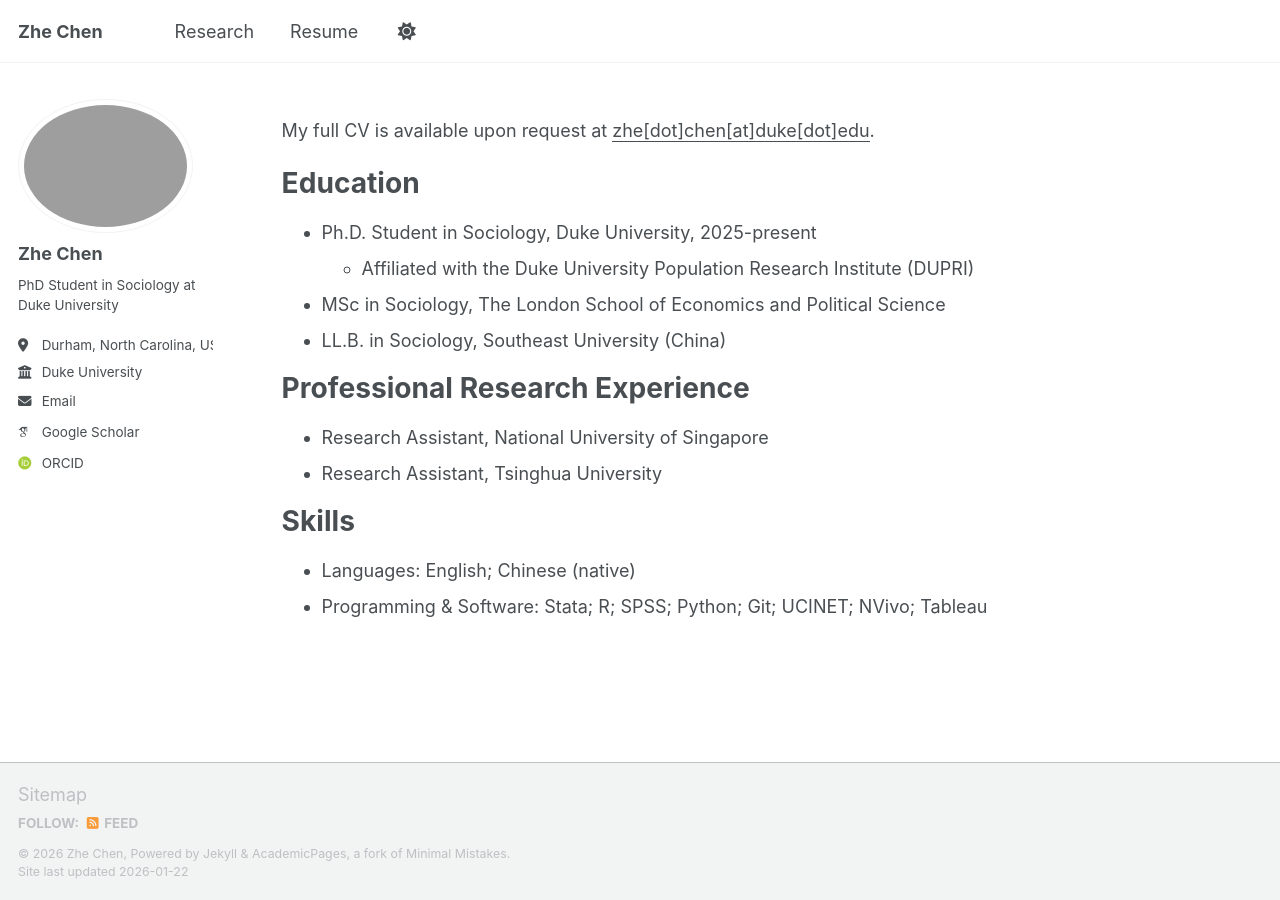
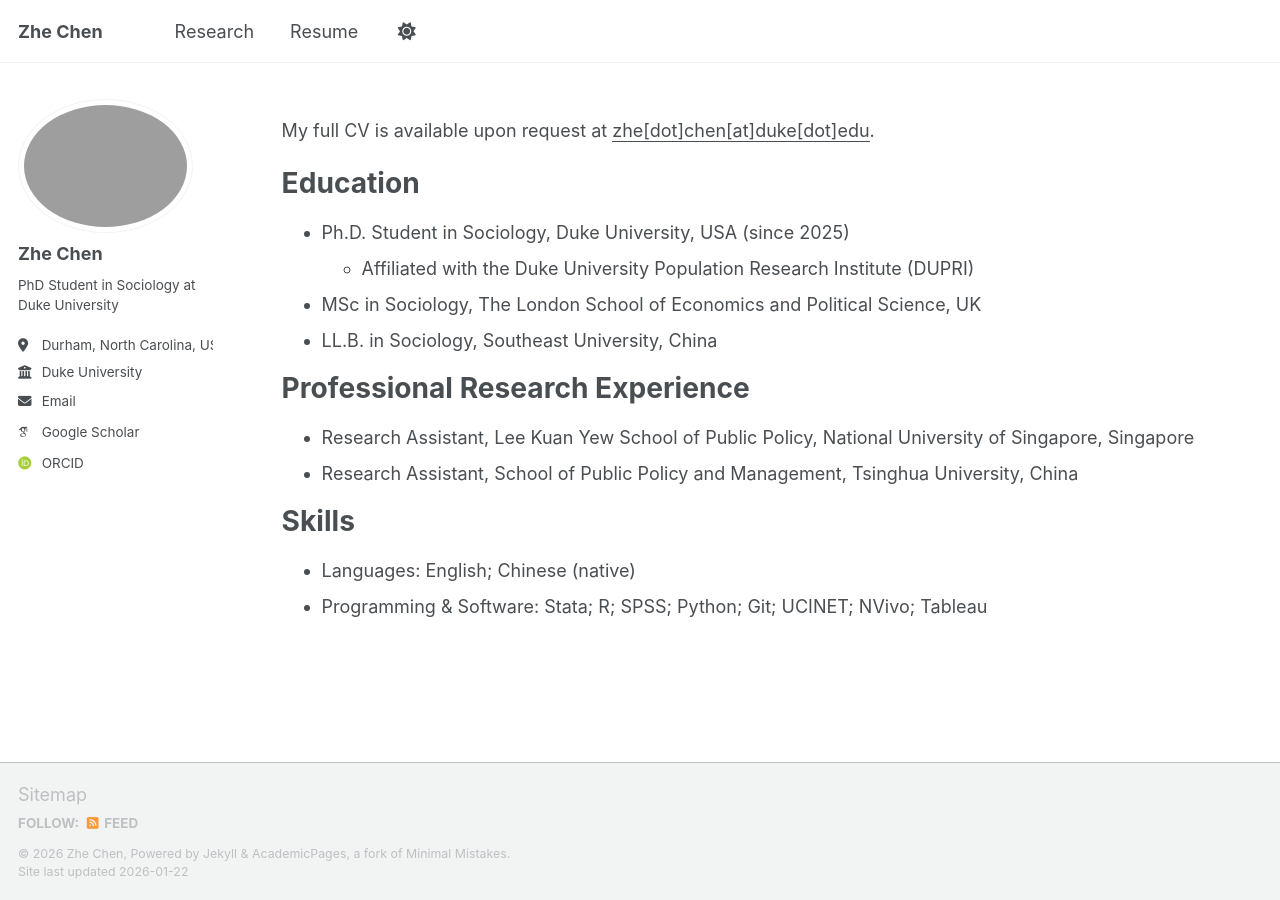
Before and after one commit to zhechensoc/zhechensoc.github.io, a Jekyll site: the page built from _pages/resume.md, in a window 1280 px wide. Built offline with Jekyll 4.4.1, drawn with Linux system fonts in a browser that asks for light colours; some web fonts are replaced; a script bundle is joined from its source files by our own code; library files that are not in the unit come from our copies.

Commit message:
Update resume.md

```diff
--- a/_pages/resume.md
+++ b/_pages/resume.md
@@ -10,14 +10,14 @@
 My full CV is available upon request at <ins>zhe[dot]chen[at]duke[dot]edu</ins>.
 
 # Education
-* Ph.D. Student in Sociology, Duke University, 2025-present
+* Ph.D. Student in Sociology, Duke University, USA (since 2025)
     * Affiliated with the Duke University Population Research Institute (DUPRI)
-* MSc in Sociology, The London School of Economics and Political Science
-* LL.B. in Sociology, Southeast University (China)
+* MSc in Sociology, The London School of Economics and Political Science, UK
+* LL.B. in Sociology, Southeast University, China
 
 # Professional Research Experience
-* Research Assistant, National University of Singapore
-* Research Assistant, Tsinghua University
+* Research Assistant, Lee Kuan Yew School of Public Policy, National University of Singapore, Singapore
+* Research Assistant, School of Public Policy and Management, Tsinghua University, China
 
 # Skills
 * Languages: English; Chinese (native)
```
